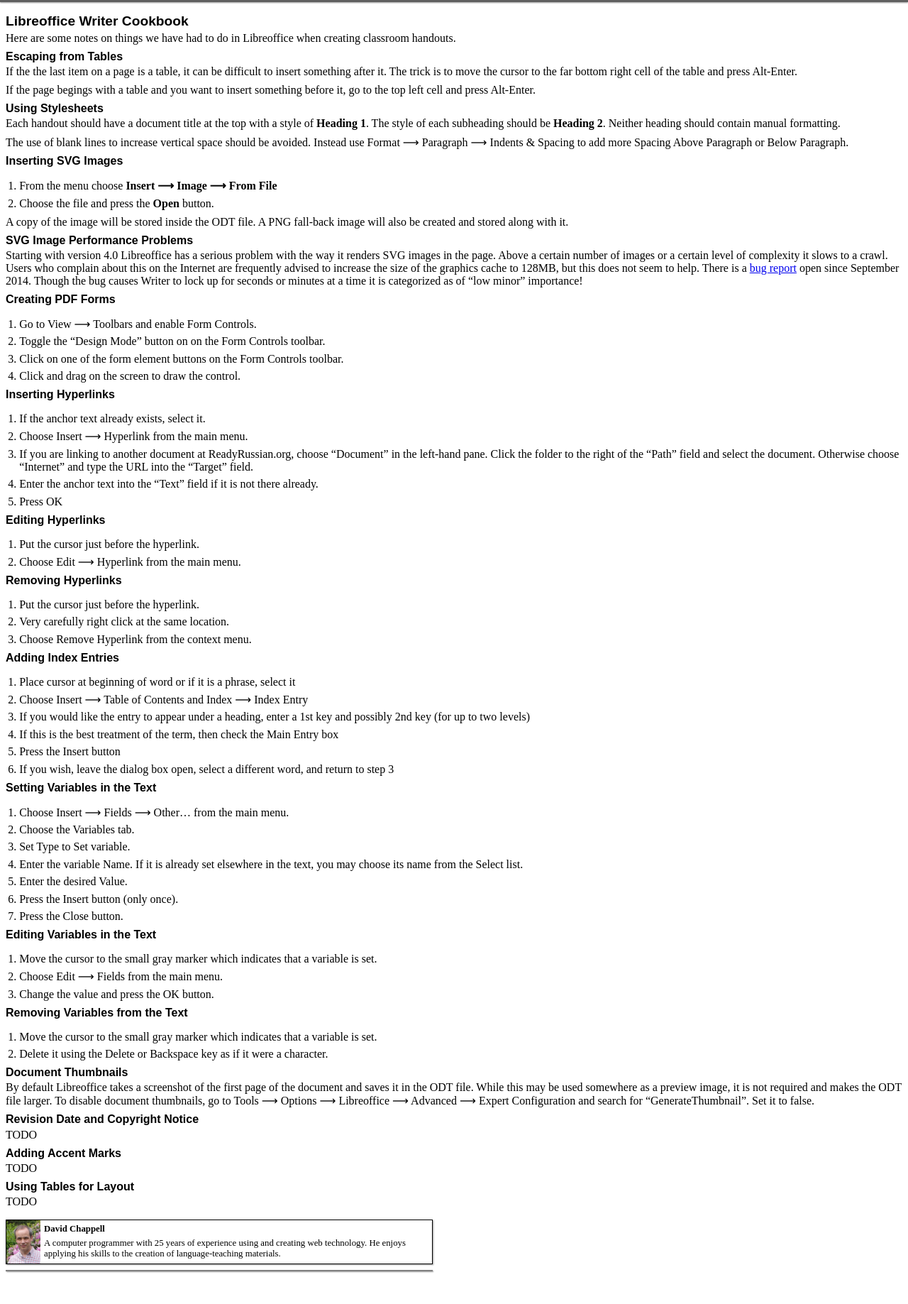
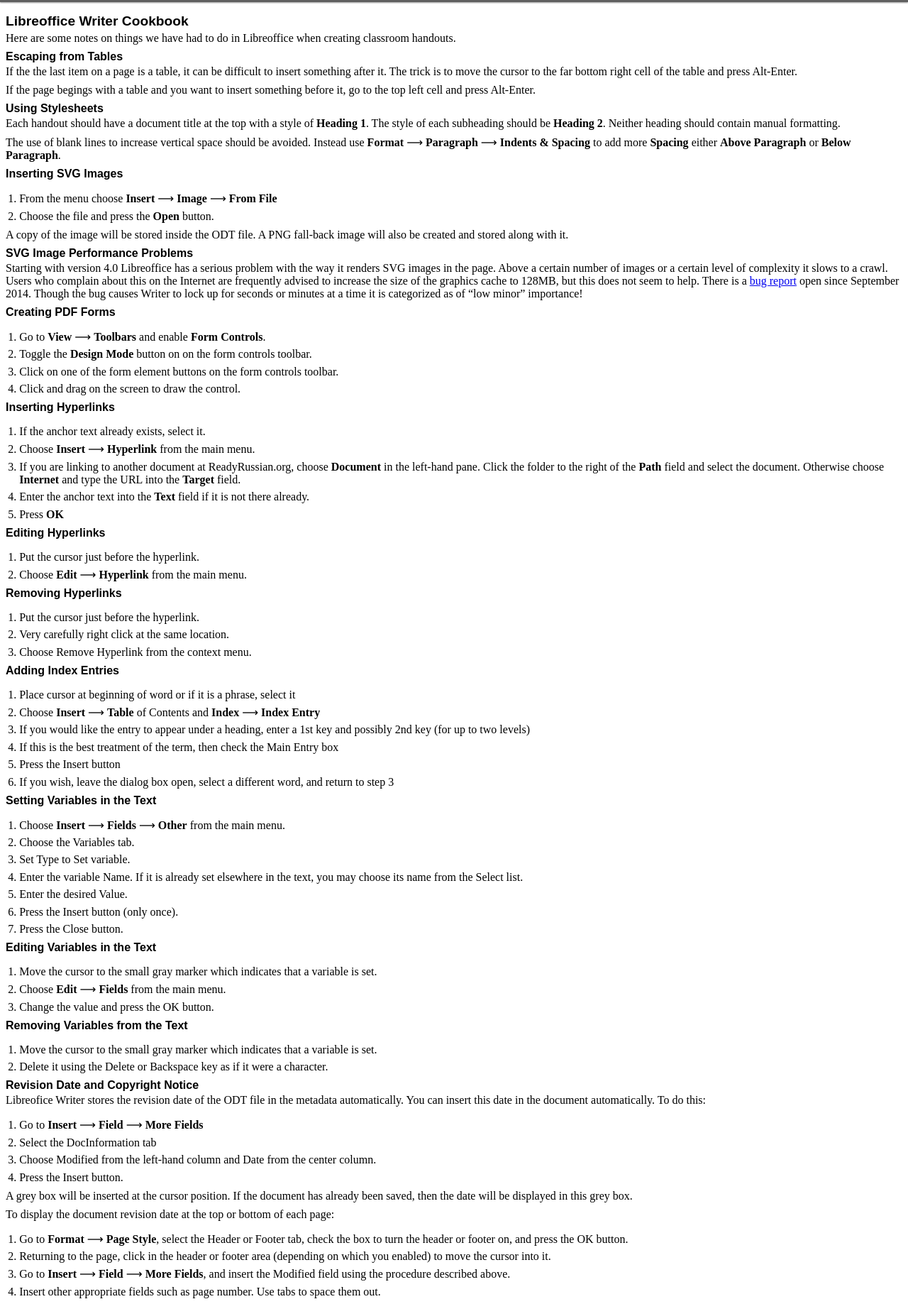
Before and after one commit to david672orford/tech-for-teaching, a Jekyll site: the page built from howto/libreoffice/index.md, in a window 1280 px wide. Shown: the part 602-2439 px from the top of the page at 71% size. Built offline with Jekyll 4.4.1, drawn with Linux system fonts in a browser that asks for light colours; our own code applies the rules of GitHub Pages for plain Markdown files; some of the changed text lies outside the part shown.

Commit message:
disabled stub categories in index; expanded Libreoffice article

```diff
--- a/howto/libreoffice/index.md
+++ b/howto/libreoffice/index.md
@@ -23,12 +23,12 @@
 heading should contain manual formatting.
 
 The use of blank lines to increase vertical space should be avoided.
-Instead use Format ⟶ Paragraph ⟶ Indents & Spacing to add more
-Spacing Above Paragraph or Below Paragraph.
+Instead use **Format** ⟶  **Paragraph** ⟶  **Indents &amp; Spacing** to add more
+**Spacing** either **Above Paragraph** or **Below Paragraph**.
 
 ### Inserting SVG Images
 
-1.  From the menu choose **Insert ⟶ Image ⟶ From File**
+1.  From the menu choose **Insert** ⟶  **Image** ⟶  **From File**
 2.  Choose the file and press the **Open** button.
 
 A copy of the image will be stored inside the ODT file. A PNG fall-back
@@ -47,27 +47,27 @@
 
 ### Creating PDF Forms
 
-1. Go to View ⟶ Toolbars and enable Form Controls.
-2. Toggle the “Design Mode” button on on the Form Controls toolbar.
-3. Click on one of the form element buttons on the Form Controls toolbar.
+1. Go to **View** ⟶  **Toolbars** and enable **Form Controls**.
+2. Toggle the **Design Mode** button on on the form controls toolbar.
+3. Click on one of the form element buttons on the form controls toolbar.
 4. Click and drag on the screen to draw the control.
 
 ### Inserting Hyperlinks
 
 1. If the anchor text already exists, select it.
-2. Choose Insert ⟶ Hyperlink from the main menu.
+2. Choose **Insert** ⟶  **Hyperlink** from the main menu.
 3. If you are linking to another document at ReadyRussian.org, choose
-   “Document” in the left-hand pane. Click the folder to the right of
-   the “Path” field and select the document. Otherwise choose
-   “Internet” and type the URL into the “Target” field.
-4. Enter the anchor text into the “Text” field if it is not there
+   **Document** in the left-hand pane. Click the folder to the right of
+   the **Path** field and select the document. Otherwise choose
+   **Internet** and type the URL into the **Target** field.
+4. Enter the anchor text into the **Text** field if it is not there
    already.
-5. Press OK
+5. Press **OK**
 
 ### Editing Hyperlinks
 
 1. Put the cursor just before the hyperlink.
-2. Choose Edit ⟶ Hyperlink from the main menu.
+2. Choose **Edit** ⟶  **Hyperlink** from the main menu.
 
 ### Removing Hyperlinks
 
@@ -78,7 +78,7 @@
 ### Adding Index Entries
 
 1. Place cursor at beginning of word or if it is a phrase, select it
-2. Choose Insert ⟶ Table of Contents and Index ⟶ Index Entry
+2. Choose **Insert** ⟶  **Table** of Contents and **Index** ⟶  **Index Entry**
 3. If you would like the entry to appear under a heading, enter a 1st
    key and possibly 2nd key (for up to two levels)
 4. If this is the best treatment of the term, then check the Main Entry
@@ -89,7 +89,7 @@
 
 ### Setting Variables in the Text
 
-1. Choose Insert ⟶ Fields ⟶ Other... from the main menu.
+1. Choose **Insert** ⟶  **Fields** ⟶  **Other** from the main menu.
 2. Choose the Variables tab.
 3. Set Type to Set variable.
 4. Enter the variable Name. If it is already set elsewhere in the text,
@@ -102,7 +102,7 @@
 
 1.  Move the cursor to the small gray marker which indicates that a
     variable is set.
-2.  Choose Edit ⟶ Fields from the main menu.
+2.  Choose **Edit** ⟶  **Fields** from the main menu.
 3.  Change the value and press the OK button.
 
 ### Removing Variables from the Text
@@ -112,22 +112,73 @@
 2.  Delete it using the Delete or Backspace key as if it were a
     character.
 
+### Revision Date and Copyright Notice
+
+Libreofice Writer stores the revision date of the ODT file in the metadata
+automatically. You can insert this date in the document automatically. To
+do this:
+
+1.  Go to **Insert** ⟶   **Field** ⟶   **More Fields**
+2.  Select the DocInformation tab
+3.  Choose Modified from the left-hand column and Date from the center
+    column.
+4.  Press the Insert button.
+
+A grey box will be inserted at the cursor position. If the document has already
+been saved, then the date will be displayed in this grey box.
+
+To display the document revision date at the top or bottom of each
+page:
+
+1.  Go to **Format** ⟶  **Page Style**, select the Header or Footer tab,
+    check the box to turn the header or footer on, and press the
+	OK button.
+2.  Returning to the page, click in the header or footer area
+    (depending on which you enabled) to move the cursor into it.
+3.  Go to **Insert** ⟶  **Field** ⟶  **More Fields**, and insert the Modified
+    field using the procedure described above.
+4.  Insert other appropriate fields such as page number. Use tabs
+    to space them out.
+
+Of course, the file modification date changes whenever you save the document,
+whether or not you have made a meaningful change. So you may want to have
+a date or version number which you control and change whenever you make a
+revision to a document which you consider non-trivial. To do this you can
+create a custom document property which will be stored in the document metadata.
+
+To create a custom document property:
+
+1.  Got to **File** ⟶  **Properties**
+2.  Select the **Special Properties** tab
+3.  Click on the **Add Property** button and add what you need
+
+You can then insert these custom properties in the text, header, or footer:
+
+1.  Place the cursor in the text, header, or footer where you want the
+    special property to be displayed.
+2.  Go to **Insert** ⟶  **Field** ⟶  **More Fields**
+3.  In the left hand pane click on **Custom** to expand it revealing
+    your custom properties.
+4.  Highlight the custom property you want and press the **Insert** button.
+
+### Inserting Special Characters and Accent Marks
+
+Go to **Insert** ⟶  **Special Character** to open Writer's built-in character map.
+Find the character you want, possibly by using the search function, and
+press the Insert button.
+
+You can also insert special characters using any of the methods described
+in our article [Entering Special Characters](../special-characters).
+
 ### Document Thumbnails
 
-By default Libreoffice takes a screenshot of the first page of the document
-and saves it in the ODT file. While this may be used somewhere as a preview
-image, it is not required and makes the ODT file larger. To disable document
-thumbnails, go to Tools ⟶ Options ⟶ Libreoffice ⟶ Advanced ⟶ Expert Configuration
-and search for “GenerateThumbnail”. Set it to false.
+By default Libreoffice takes a screenshot of the first page of the document and
+saves it in the ODT file as a 198x256 pixel PNG file with the name
+"Thumbnails/thumbnail.png". In theory these images can be used instead of a
+generic icon to represent the file in a file manager. It is unclear whether
+any file managers actually use it.
 
-### Revision Date and Copyright Notice
-
-TODO
-
-### Adding Accent Marks
-
-TODO
-
-### Using Tables for Layout
-
-TODO
+If you wish to disable the embeded thumbnails, go to **Tools** ⟶  **Options** ⟶  **Libreoffice**
+⟶  **Advanced** ⟶  **Expert Configuration** and search for “GenerateThumbnail”. Set it to
+false. This will reduce the size of the file by about 15000 bytes which can be
+significant since the rest of the ODT file may not be much larger than that.
```
Also changed, not shown: index.md (+6 -0 lines), stock-material/index.md (+14 -3 lines).
